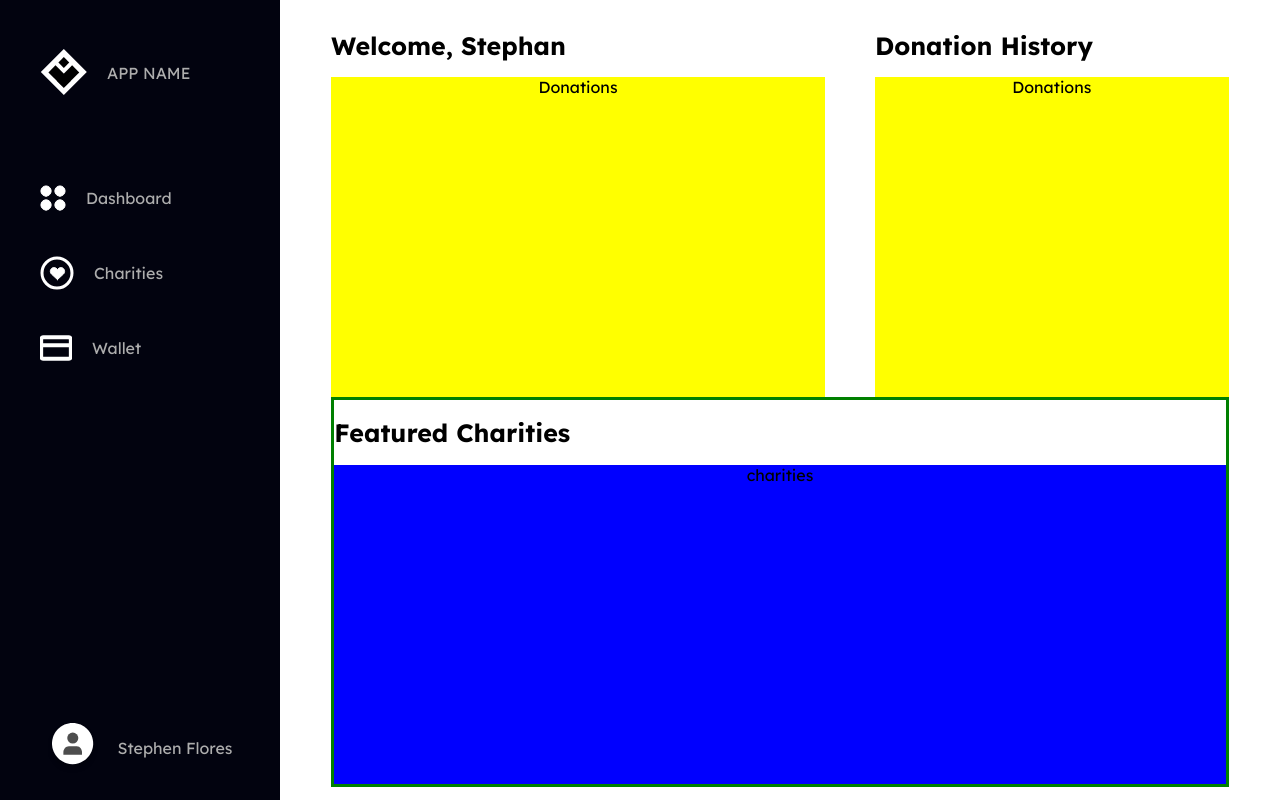
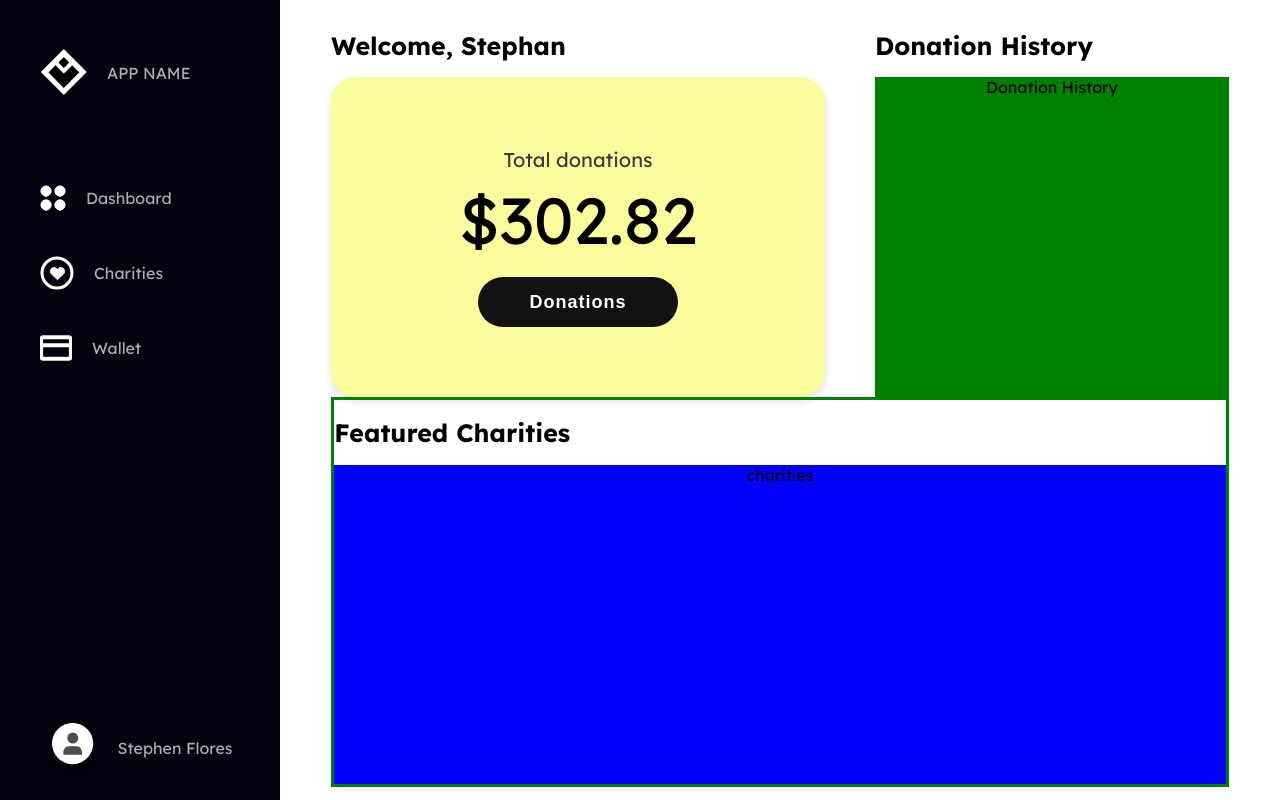
Before and after one commit to david-wei-01001/CryptoCare, a React (Create React App) app in the folder frontend/: page /dashboard in a window 1280 px wide. Built offline with nearby package versions, Linux system fonts and the light colour scheme.

Commit message:
feat: Created total donations card on dashboard

```diff
--- a/frontend/src/App.css
+++ b/frontend/src/App.css
@@ -1,3 +1,17 @@
+:root {
+  --black: #000000;
+  --off-black: #121212;
+  --primary-purple: #6147E4;
+  --accent-light-purple: #DFE6FD;
+  --accent-light-yellow: #FCFD9C;
+  --off-white--background: #FEFEFE;
+  --light-gray--background: #F7F7F7;
+  --off-black--background: #02030F;
+  --black--text: #000000;
+  --med-gray--text: #3A3A3A;
+  --light-gray--text: #ADADAD;
+}
+
 .App {
   text-align: center;
 }
--- /dev/null
+++ b/frontend/src/components/Button/Button.css
@@ -0,0 +1,23 @@
+/* SMALL BUTTON -- START */
+.small-button {
+  display: block;
+  margin-top: 10px;
+  margin-left: auto;
+  margin-right: auto;
+  padding: 5px 10px;
+  background-color: var(--off-black);
+  color: white;
+  border: none;
+  border-radius: 50px;
+  cursor: pointer;
+  height: 50px;
+  width: 200px;
+  font-weight: 600;
+  font-size: 18px;
+  letter-spacing: 1px;
+}
+
+.small-button:hover {
+  background-color: var(--black); /* Darker shade of blue on hover */
+}
+/* SMALL BUTTON -- END */
--- /dev/null
+++ b/frontend/src/components/Button/SmallButton.js
@@ -0,0 +1,12 @@
+import React from 'react';
+import './Button.css';
+
+const SmallButton = ({ onClick, text }) => {
+  return (
+    <button className="small-button" onClick={onClick}>
+      <span>{text}</span>
+    </button>
+  );
+};
+
+export default SmallButton;
--- a/frontend/src/components/Dashboard/Dashboard.css
+++ b/frontend/src/components/Dashboard/Dashboard.css
@@ -47,16 +47,29 @@
   margin-right: 50px;
 }
 
-.donations-container {
-  background-color: yellow;
-  flex: 1;
-}
 
 /* Donations Card  -- END */
 
 
+/* Donations History  -- START */
+.donations-card {
+  display: flex;
+  flex-direction: column;
+  flex: 1;
+}
+
+.donations-card:first-child {
+  flex: 0 0 55%;
+  margin-right: 50px;
+}
+
+.donation-history-container {
+  background-color: green;
+}
+/* Donations History  -- END */
+
+
 /* Featured Charities -- START */
-
 .featured-charities-container {
   background-color: blue;
   flex: 1;
--- a/frontend/src/components/Dashboard/Dashboard.js
+++ b/frontend/src/components/Dashboard/Dashboard.js
@@ -1,8 +1,9 @@
 import React from 'react';
 import './Dashboard.css';
 import NavigationSidebar from '../NavigationSideBar/NavigationSidebar';
-import Donations from './Donations';
+import Donations from './Donations/Donations';
 import FeaturedCharities from './FeaturedCharities';
+import DonationHistory from './DonationHistory/DonationHistory';
 
 const Dashboard = () => {
   return (
@@ -19,7 +20,7 @@ const Dashboard = () => {
 
           <div className="donations-card">
             <h1 className="header">Donation History</h1>
-            <Donations />
+            <DonationHistory />
           </div>
         </div>
 
--- /dev/null
+++ b/frontend/src/components/Dashboard/DonationHistory/DonationHistory.css
@@ -0,0 +1,4 @@
+.donation-history-container {
+  background-color: green;
+  flex: 1;
+}
--- /dev/null
+++ b/frontend/src/components/Dashboard/DonationHistory/DonationHistory.js
@@ -0,0 +1,12 @@
+import React from 'react';
+import './DonationHistory.css';
+
+const DonationHistory = () => {
+  return (
+    <div className="donation-history-container">
+      <div>Donation History</div>
+    </div>
+  );
+};
+
+export default DonationHistory;
--- a/frontend/src/components/Dashboard/Donations.js
+++ /dev/null
@@ -1,12 +0,0 @@
-import React from 'react';
-import './Dashboard.css';
-
-const Donations = () => {
-  return (
-    <div className="donations-container">
-      <div>Donations</div>
-    </div>
-  );
-};
-
-export default Donations;
--- /dev/null
+++ b/frontend/src/components/Dashboard/Donations/Donations.css
@@ -0,0 +1,32 @@
+p {
+  margin: 0;
+}
+
+.donations-container {
+  background-color: #FBFD9C;
+  border-radius: 25px;
+  display: flex;
+  flex-direction: column;
+  justify-content: center;
+  align-items: center;
+  height: 100%;
+  box-shadow: 0px 4px 6px 1px rgba(0, 0, 0, 0.1);
+}
+
+.dontations-wrapper {
+  text-align: center;
+  display: flex;
+  flex-direction: column;
+  gap: 7px;
+}
+
+/* Other styles for header and amount */
+.donation-header {
+  font-size: 20px;
+  color: #3A3A3A;
+}
+
+.donation-amount {
+  font-size: 65px;
+  color: #000000;
+}
--- /dev/null
+++ b/frontend/src/components/Dashboard/Donations/Donations.js
@@ -0,0 +1,17 @@
+import React from 'react';
+import './Donations.css';
+import SmallButton from '../../Button/SmallButton'
+
+const Donations = () => {
+  return (
+    <div className="donations-container">
+      <div className="dontations-wrapper">
+        <p className="donation-header">Total donations</p>
+        <span className="donation-amount">$302.82</span>
+        <SmallButton onClick="" text="Donations"/>
+      </div>
+    </div>
+  );
+};
+
+export default Donations;
```
